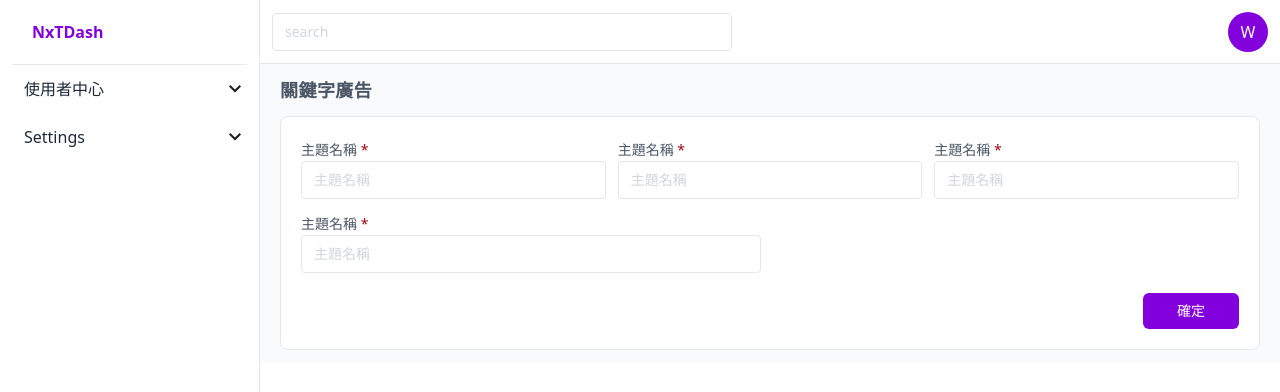
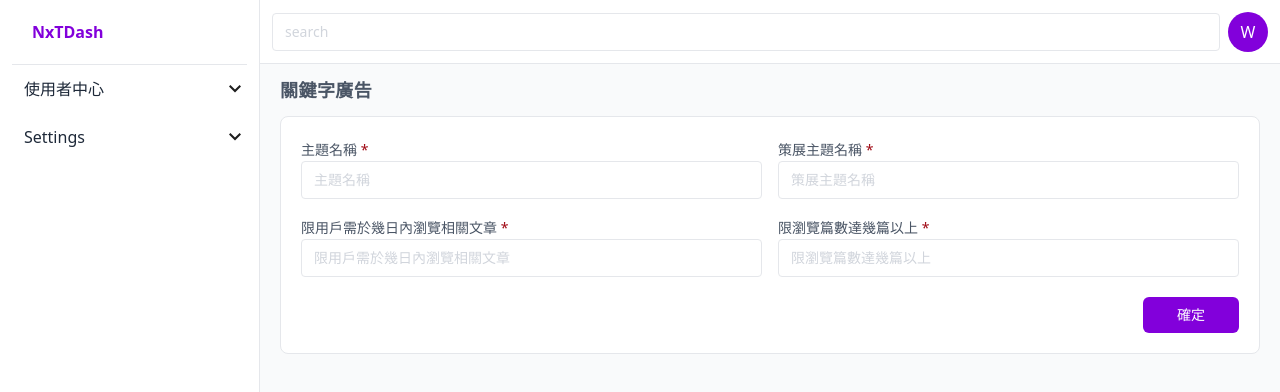
Before and after one commit to weily10/dashboard-nuxt, a Nuxt app: page /themeAdv in a window 1280 px wide. Shown: the top 392 px of the page. Built offline with nearby package versions, Linux system fonts and the light colour scheme.

Commit message:
fix form

```diff
--- a/components/Input.vue
+++ b/components/Input.vue
@@ -14,7 +14,7 @@ const model = defineModel('model')
 </script>
 
 <template>
-    <div class="max-w-[460px]  grow-1">
+    <div class="  grow-1">
         <label class="text-sm text-gray-600 ">
             {{ label }}<span v-if="isRequired" class="text-red-800"> *</span>
         </label>
--- a/components/TopBar.vue
+++ b/components/TopBar.vue
@@ -34,10 +34,9 @@ const emit = defineEmits(['showMenu'])
                     <h1 class="flex flex-wrap ">
                         Profile Info
                     </h1>
-                    <hr class="border-gray-200">
-                    <div>
-                        desc
-
+                    <hr class="border-gray-200 mt-3">
+                    <div class="mt-3">
+                        <p class="text-gray-500">王小明</p>
                     </div>
                 </div>
 
--- a/layouts/default.vue
+++ b/layouts/default.vue
@@ -56,8 +56,8 @@ function handleClick() {
 </script>
 
 <template>
-  <div class=" ">
-    <aside class="px-3 border-r border-gray-200 w-[260px]  h-[100vh] bg-white max-lg:z-100  lg:hidden max-lg:absolute "
+  <div class="h-[100vh]">
+    <aside class=" px-3 border-r border-gray-200 w-[260px]  h-full bg-white max-lg:z-100  lg:hidden max-lg:absolute "
       :class="showMenu()">
       <div class="p-3 flex border-b-1 border-gray-200 justify-between items-center">
         <div class="font-bold  p-3 text-purple-700 mr-3 text-center cursor-pointer">
@@ -92,7 +92,7 @@ function handleClick() {
       </div>
     </aside>
 
-    <div class="grow  bg-gray-50 min-lg:ps-[260px]">
+    <div class="grow  bg-gray-50 min-lg:ps-[260px] h-[100vh]">
       <TopBar @showMenu="isOpen = !isOpen"></TopBar>
       <div class="px-5 py-3 ">
         <slot />
@@ -103,4 +103,7 @@ function handleClick() {
 </template>
 
 
-<style scoped></style>
+<style scoped>
+
+
+</style>
--- a/pages/themeAdv.vue
+++ b/pages/themeAdv.vue
@@ -14,11 +14,14 @@ const modelTheme = ref()
     </h1>
     <div>
         <Card>
-            <div class="flex gap-3 flex-wrap w-full">
-                <Input label="主題名稱" :isRequired="true" placeholder="主題名稱" v-model:model="modelTheme"></Input>
-                <Input label="主題名稱" :isRequired="true" placeholder="主題名稱" v-model:model="modelTheme"></Input>
-                <Input label="主題名稱" :isRequired="true" placeholder="主題名稱" v-model:model="modelTheme"></Input>
-                <Input label="主題名稱" :isRequired="true" placeholder="主題名稱" v-model:model="modelTheme"></Input>
+            <div class="grid grid-cols-1 md:grid-cols-2 gap-4 ">
+                <Input label="主題名稱" :isRequired="true" placeholder="主題名稱" v-model:model="modelTheme" class="w-full"></Input>
+                <Input label="策展主題名稱" :isRequired="true" placeholder="策展主題名稱" v-model:model="modelTheme"
+                    class="w-full"></Input>
+                <Input label="限用戶需於幾日內瀏覽相關文章" :isRequired="true" placeholder="限用戶需於幾日內瀏覽相關文章" v-model:model="modelTheme"
+                    class="w-full"> </Input>
+                <Input label="限瀏覽篇數達幾篇以上" :isRequired="true" placeholder="限瀏覽篇數達幾篇以上" v-model:model="modelTheme"
+                    class="w-full"></Input>
             </div>
             <div class="flex justify-end mt-5">
                 <div class="w-[6rem]">
```
